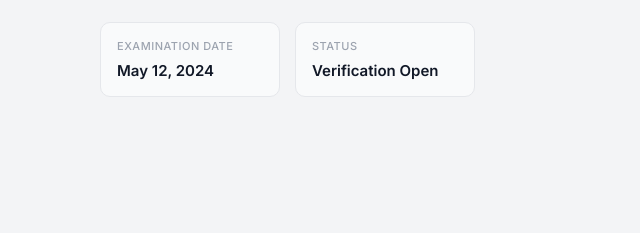
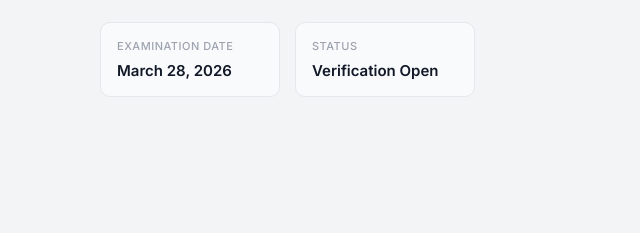
Before and after one commit to Deekshith-46/Sriram-IAS, a website: page public/index.html in a window 1280 px wide. Shown: the part 351-584 px from the top of the page, 0-640 px from the left. Drawn offline with nearby package versions, Linux system fonts and the light colour scheme.

Commit message:
Date changed

```diff
--- a/public/index.html
+++ b/public/index.html
@@ -447,7 +447,7 @@
             <div class="info-box">
                 <div class="card">
                     <p>Examination Date</p>
-                    <h4>May 12, 2024</h4>
+                    <h4>March 28, 2026</h4>
                 </div>
                 <div class="card">
                     <p>Status</p>
```
